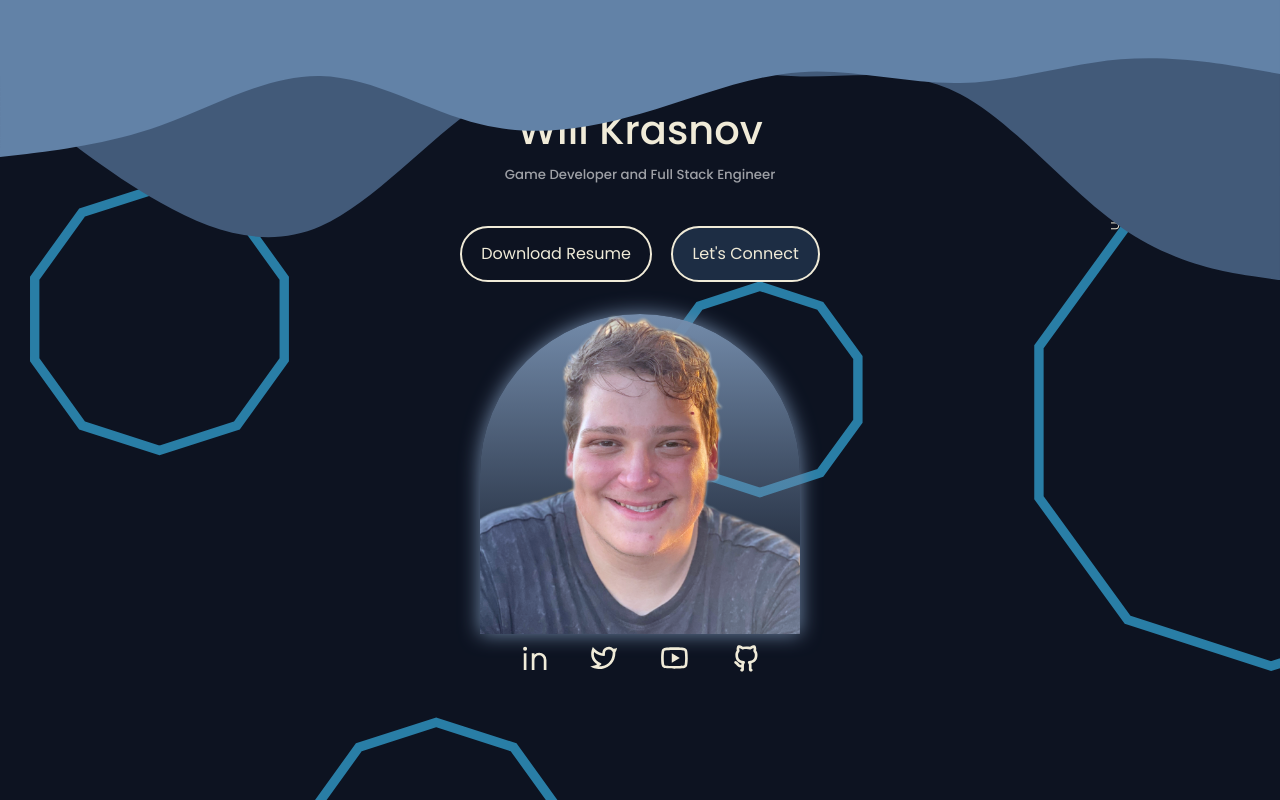
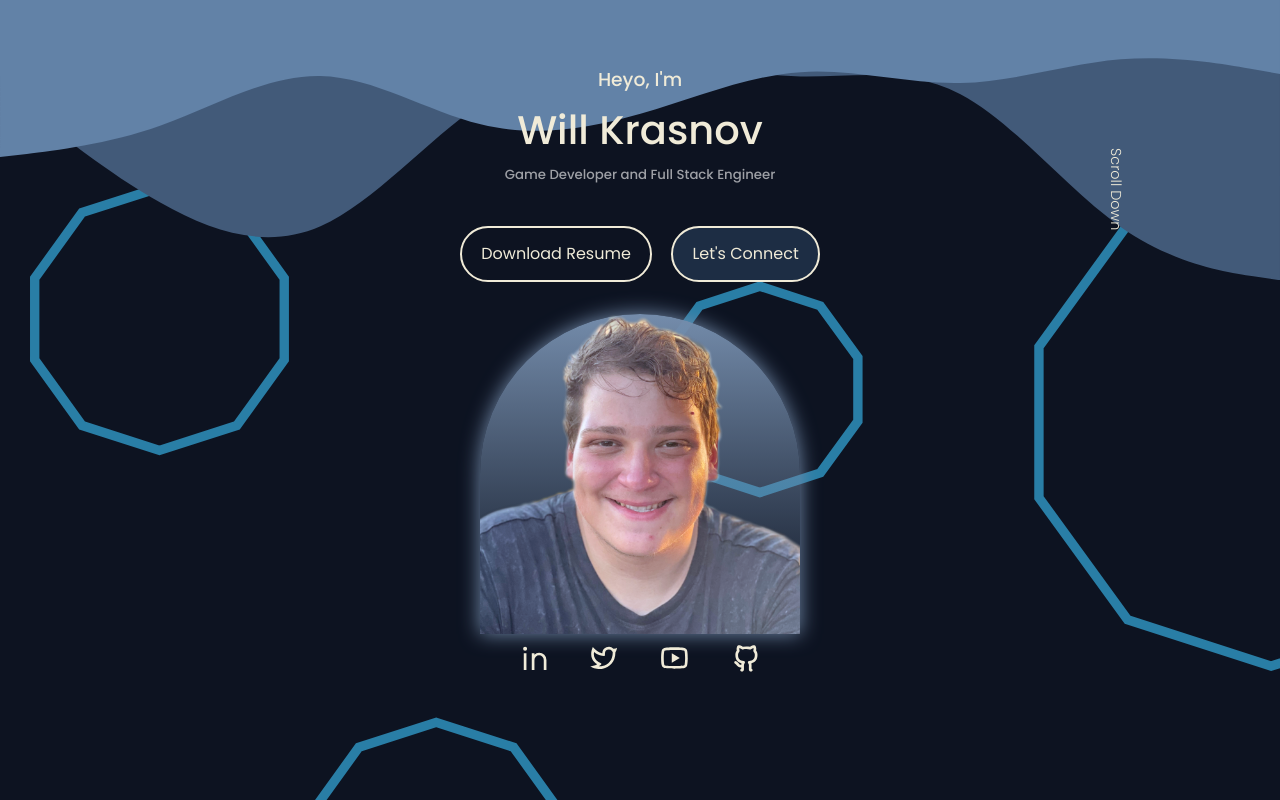
Before and after one commit to willkoman/portfolio, a React (Create React App) app: page / in a window 1280 px wide. Shown: the top 800 px of the page. Built offline with nearby package versions, Linux system fonts and the light colour scheme.

Commit message:
Update header.css

```diff
--- a/src/components/header/header.css
+++ b/src/components/header/header.css
@@ -21,7 +21,7 @@ header {
   position: absolute;
   top: 0;
   left: 0; /* Ensure it starts from the left edge */
-  z-index: 1; /* Keep it behind other header content */
+  z-index: -1; /* Place it behind all header content */
 
   overflow: hidden; /* Prevent overflow issues */
 }
```
